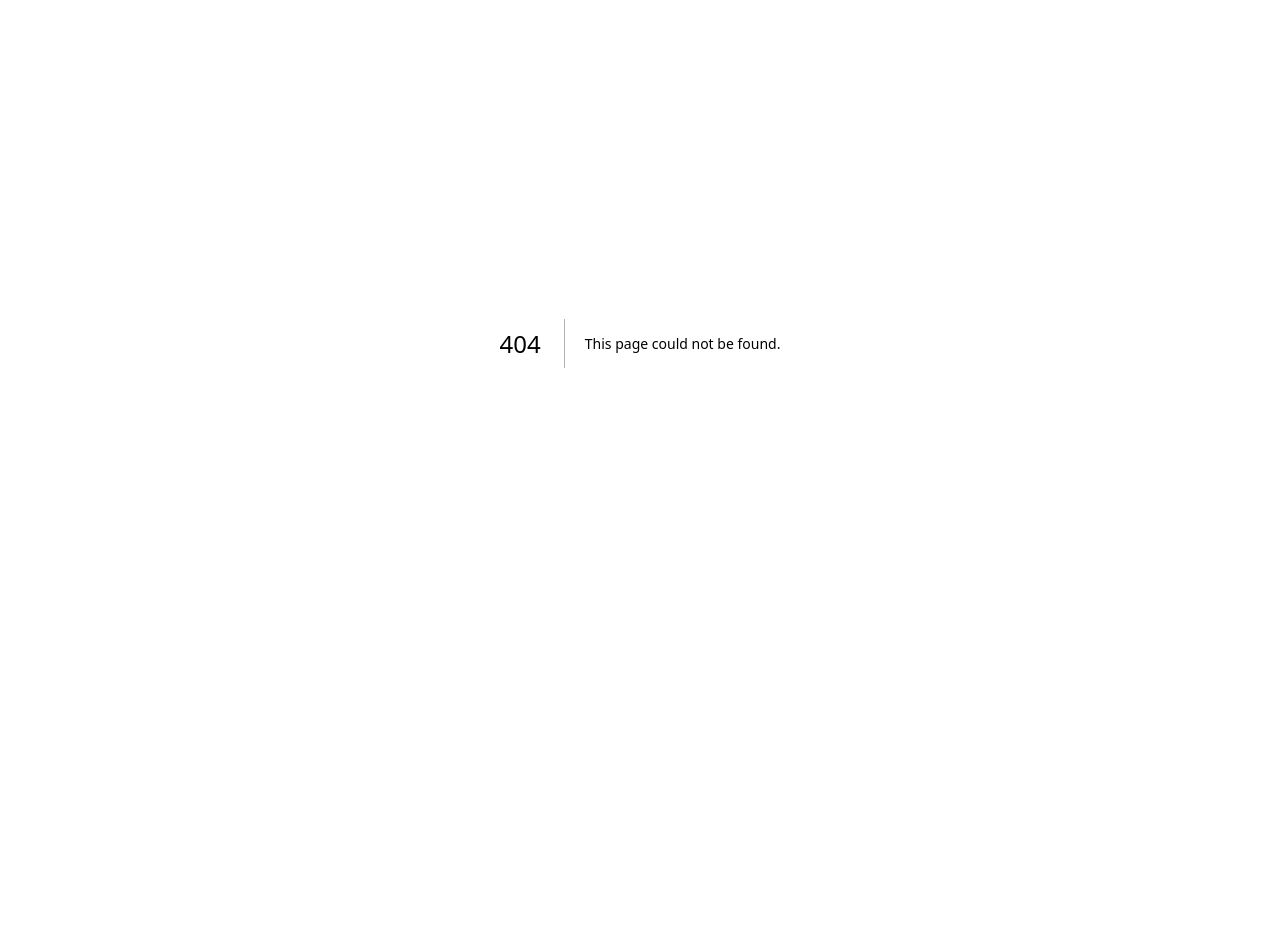
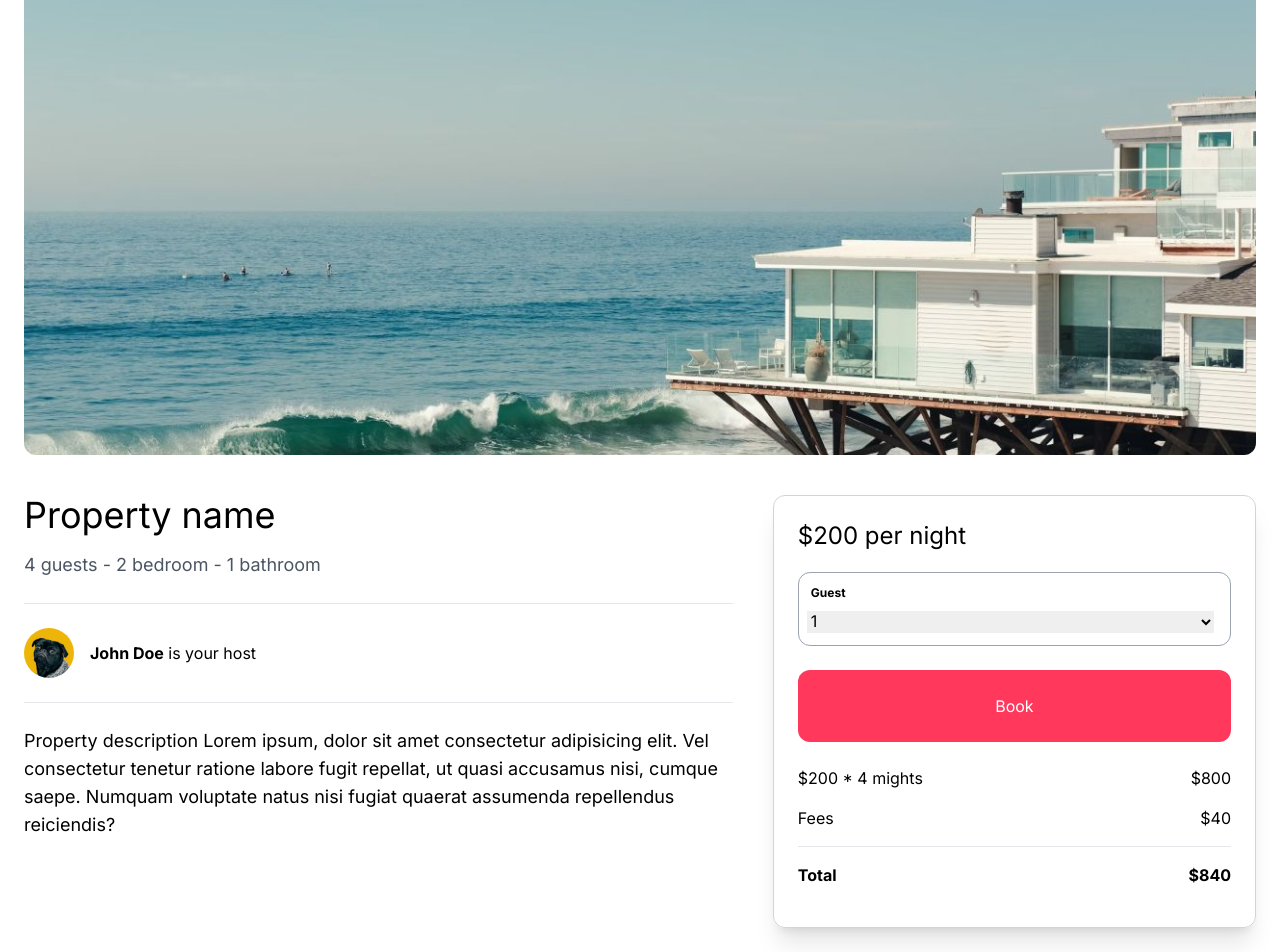
Before and after one commit to fsantamaria1/airbnb-clone, a Next.js app in the folder airbnb-clone/: page /properties/1 in a window 1280 px wide. Before the commit this address had no page. Shown: the part 185-1137 px from the top of the page. Before the commit the page ends 928 px from the top, so only its background shows below. Built offline with nearby package versions, Linux system fonts and the light colour scheme.

Commit message:
Create PropertyDetailPage and include ReservationSidebar

```diff
--- /dev/null
+++ b/airbnb-clone/app/properties/[id]/page.tsx
@@ -0,0 +1,52 @@
+import Image from "next/image";
+import ReservationSidebar from "@/app/components/properties/ReservationSidebar";
+
+const PropertyDetailPage = () => {
+    return (
+        <main className="max-w-[1500px] mx-auto px-6 pb-6">
+            <div className="w-full h-[64vh] mb-4 overflow-hidden rounded-xl relative">
+                <Image
+                    fill
+                    src="/beach_1.jpg"
+                    alt="Beach house"
+                    className="object-cover w-full h-full"
+                />
+            </div>
+
+            <div className="grid grid-cols-1 md:grid-cols-5 gap-4">
+                <div className="py-6 pr-6 col-span-3">
+                    <h1 className="mb-4 text-4xl">Property name</h1>
+
+                    <span className="mb-6 block text-lg text-gray-600">
+                        4 guests - 2 bedroom - 1 bathroom
+                    </span>
+
+                    <hr />
+
+                    <div className="py-6 flex items-center space-x-4">
+                        <Image
+                            src="/profile_pic_1.jpg"
+                            alt="User profile image"
+                            width={50}
+                            height={50}
+                            className="rounded-full"
+                        />
+                        <p><strong>John Doe</strong> is your host</p>
+                    </div>
+
+                    <hr />
+
+                    <p className="mt-6 text-lg">
+                        Property description
+                        Lorem ipsum, dolor sit amet consectetur adipisicing elit. Vel consectetur tenetur ratione labore fugit repellat, ut quasi accusamus nisi, cumque saepe. Numquam voluptate natus nisi fugiat quaerat assumenda repellendus reiciendis?
+                    </p>
+                </div>
+
+                <ReservationSidebar />
+            </div>
+
+        </main>
+    )
+}
+
+export default PropertyDetailPage;
```
